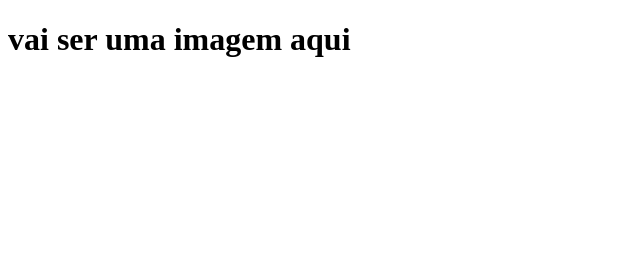
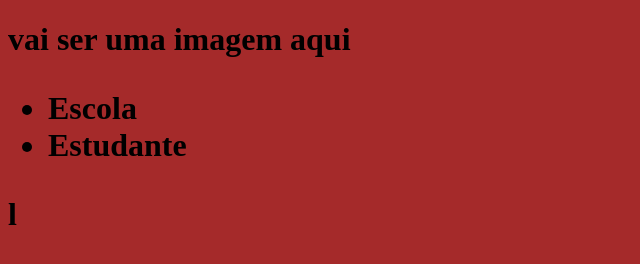
Before and after one commit to luanadomi/luana, a plain HTML site: page index.html in a window 1280 px wide. Shown: the whole page, without its empty margins (0-640 px from the left). Drawn offline with Linux system fonts and the light colour scheme.

Commit message:
Add files via upload

```diff
--- a/index.html
+++ b/index.html
@@ -5,8 +5,15 @@
     <meta http-equiv="X-UA-Compatible" content="IE=edge">
     <meta name="viewport" content="width=device-width, initial-scale=1.0">
     <title>Document</title>
+    <link rel="stylesheet" href="stely.css">
 </head>
 <body>
-  <h1>vai ser uma imagem aqui</h1>
+  <h1>vai ser uma imagem aqui
+    <ul>
+      <li>Escola</li>
+      <li>Estudante</li>
+    </ul>
+      l
+  </h1>
 </body>
 </html>
--- a/stely.css
+++ b/stely.css
@@ -0,0 +1,3 @@
+body{
+    background-color: brown;
+}
```
